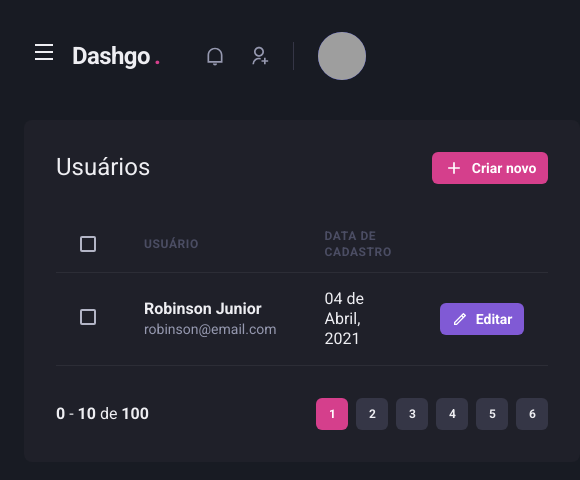
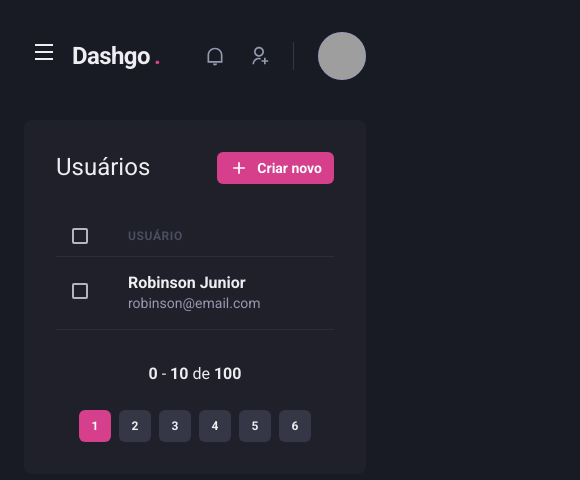
Before and after one commit to hardzork/dashgo, a Next.js app: page /users in a window 390 px wide. Shown: the top 480 px of the page, 580 px wide, since content can reach past the window. Built offline with nearby package versions, Linux system fonts and the light colour scheme; grey boxes are pictures that could not be loaded.

Commit message:
Listagem Responsiva

```diff
--- a/src/components/Pagination/index.tsx
+++ b/src/components/Pagination/index.tsx
@@ -4,7 +4,7 @@
 export function Pagination() {
   return (
     <Stack
-      direction="row"
+      direction={["column", "row"]}
       spacing="6"
       mt="8"
       justify="space-between"
--- a/src/pages/users/index.tsx
+++ b/src/pages/users/index.tsx
@@ -12,6 +12,7 @@
   Th,
   Thead,
   Tr,
+  useBreakpointValue,
 } from "@chakra-ui/react";
 import { RiAddLine, RiPencilLine } from "react-icons/ri";
 import { Header } from "../../components/Header";
@@ -19,6 +20,8 @@
 import { Sidebar } from "../../components/Sidebar";
 
 export default function UserList() {
+  const isWideVersion = useBreakpointValue({ base: false, lg: true });
+
   return (
     <Box>
       <Header />
@@ -42,17 +45,17 @@
           <Table colorScheme="whiteAlpha">
             <Thead>
               <Tr>
-                <Th px="6" color="gray.300" w="8">
+                <Th px={["4", "4", "6"]} color="gray.300" w="8">
                   <Checkbox colorScheme="pink" />
                 </Th>
                 <Th>Usuário</Th>
-                <Th>Data de cadastro</Th>
-                <Th width="8"></Th>
+                {isWideVersion && <Th>Data de cadastro</Th>}
+                {isWideVersion && <Th width="8"></Th>}
               </Tr>
             </Thead>
             <Tbody>
               <Tr>
-                <Td px="6">
+                <Td px={["4", "4", "6"]}>
                   <Checkbox colorScheme="pink" />
                 </Td>
                 <Td>
@@ -63,7 +66,8 @@
                     </Text>
                   </Box>
                 </Td>
-                <Td>04 de Abril, 2021</Td>
+                {isWideVersion && <Td>04 de Abril, 2021</Td>}
+                {isWideVersion && (
                   <Td>
                     <Button
                       as="a"
@@ -75,6 +79,7 @@
                       Editar
                     </Button>
                   </Td>
+                )}
               </Tr>
             </Tbody>
           </Table>
```
Lines whose indentation alone changed are shown as unchanged.
